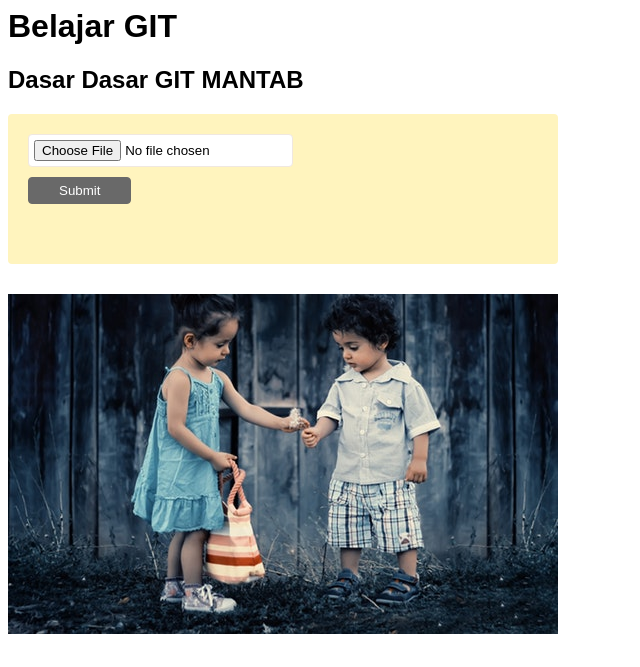
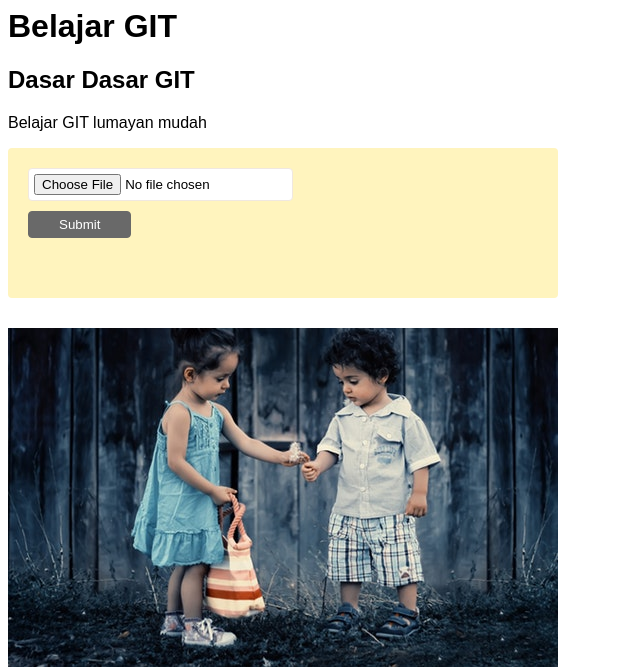
Before and after one commit to fadiann/belajar-git, a PHP site: page / in a window 1280 px wide. Shown: the top 667 px of the page, without its empty margins (0-640 px from the left). Run offline with PHP 8.4, Linux system fonts and the light colour scheme; grey boxes are pictures that could not be loaded.

Commit message:
menambahkan <p>

```diff
--- a/index.php
+++ b/index.php
@@ -64,7 +64,8 @@ input#crop {
 </head>
 <body>
 <h1>Belajar GIT</h1>
-<h2>Dasar Dasar GIT MANTAB</h2>
+<h2>Dasar Dasar GIT</h2>
+<p>Belajar GIT lumayan mudah</p>
 <?php
 $imagePath = "initial-image.jpeg";
 if (! empty($uploadedImagePath)) {
```
